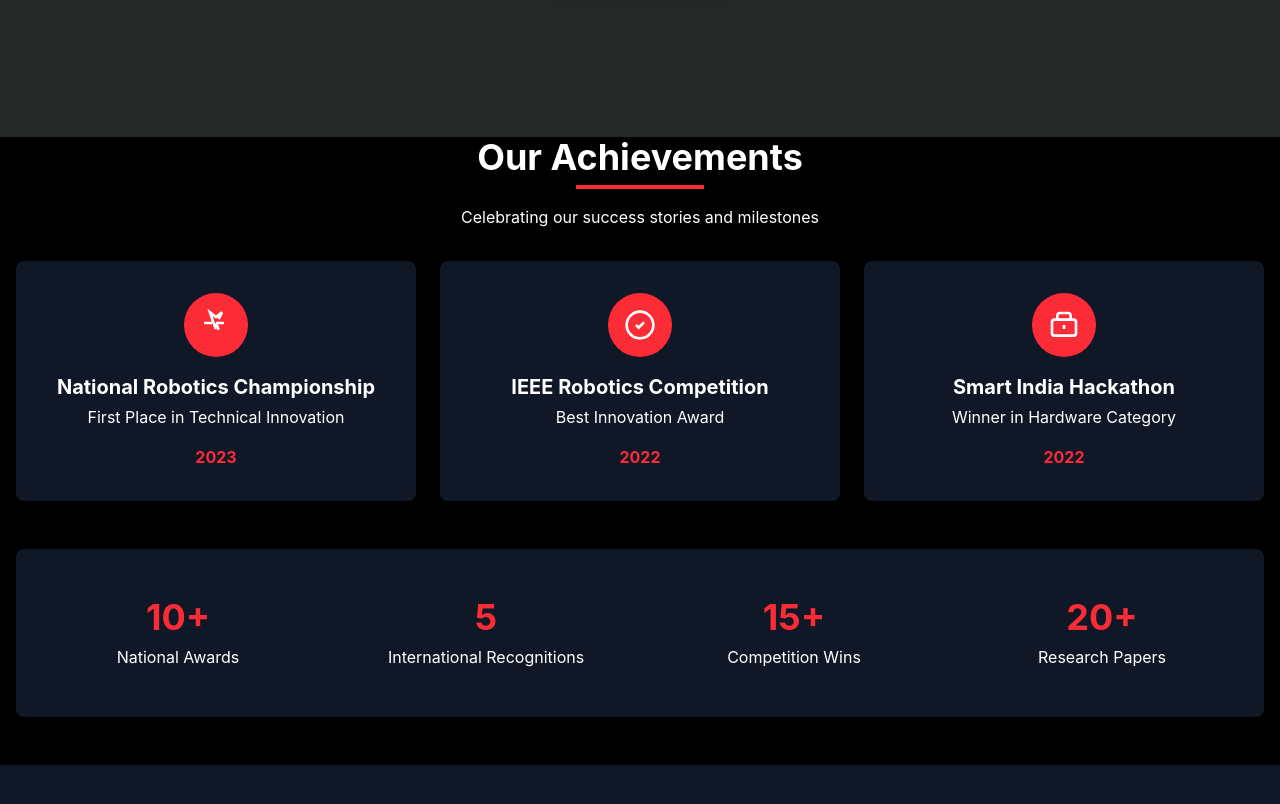
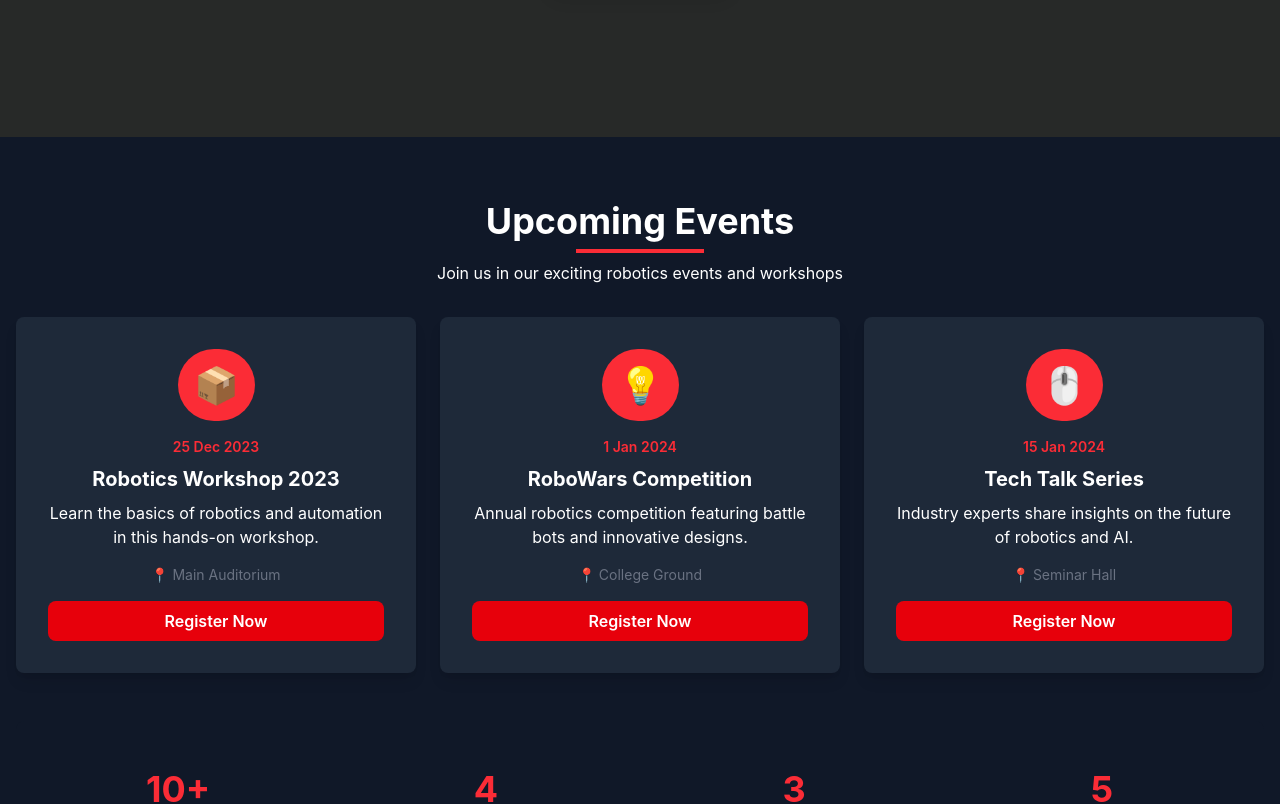
Before and after one commit to jishkhar/Corsit-O, a React (Vite) app in the folder client/: page / in a window 1280 px wide. Shown: the part 1740-2544 px from the top of the page. Built offline with nearby package versions, Linux system fonts and the light colour scheme.

Commit message:
add achievement in about

```diff
--- a/client/src/components/About/About.jsx
+++ b/client/src/components/About/About.jsx
@@ -21,6 +21,38 @@
         </div>
       </div>
 
+      <div className="py-24 relative">
+        <div className="container mx-auto px-6">
+          <div className="text-center mb-16">
+            <h2 className="text-5xl font-extrabold text-transparent bg-clip-text bg-gradient-to-r from-orange-500 to-red-500">
+              Our Achievements
+            </h2>
+            <div className="h-1 w-24 bg-red-500 mx-auto mt-4"></div>
+            <p className="text-lg text-gray-300 mt-4">
+              Celebrating our success stories and milestones
+            </p>
+          </div>
+
+          <div className="flex justify-center w-[80%] mx-auto mt-10 gap-16 flex-wrap">
+            {[
+              { title: "National Robotics Championship", award: "First Place in Technical Innovation", year: "2023" },
+              { title: "IEEE Robotics Competition", award: "Best Innovation Award", year: "2022" },
+              { title: "Smart India Hackathon", award: "Winner in Hardware Category", year: "2022" },
+            ].map((item, index) => (
+              <div
+                key={index}
+                className="group relative p-8 w-80 h-[300px] bg-white/10 backdrop-blur-lg border border-white/20 rounded-2xl shadow-lg text-center transition-all duration-300 hover:scale-105 hover:shadow-orange-500/40"
+              >
+
+                <p className="mt-11 text-2xl font-semibold text-orange-400">{item.title}</p>
+                <p className="text-lg text-gray-300 mt-3">{item.award}</p>
+                <p className="text-xl font-bold text-orange-500 mt-2">{item.year}</p>
+              </div>
+            ))}
+          </div>
+        </div>
+      </div>
+
       <div className="text-center text-5xl text-[#ed5a2d] font-semibold mt-40 mb-20">Mentors</div>
 
       <div className="flex justify-center w-[80%] mx-auto mt-10 gap-60 flex-wrap">
@@ -40,34 +72,6 @@
           </div>
         ))}
       </div>
-
-
-
-
-      <div className="text-center text-5xl text-[#ed5a2d] font-semibold mt-52 mb-20">Founders</div>
-
-      <div className="flex justify-center w-[80%] mx-auto mt-10 gap-16 flex-wrap">
-        {[
-          { img: one, name: "Kiran B K", role: "Product Owner at Bosch Global Software" },
-          { img: two, name: "Shivaswaroop P", role: "Procurement Specialist at ZF Group" },
-          { img: three, name: "Divyanshu Sahay", role: "Firmware Engineer at Intel Corporation" }
-        ].map((person, index) => (
-          <div
-            key={index}
-            className="group relative p-8 w-80 h-[450px] bg-white/10 backdrop-blur-lg border border-white/20 rounded-2xl shadow-lg text-center transition-all duration-300 hover:scale-105 hover:shadow-orange-500/40"
-          >
-            <div className="w-60 h-60 mx-auto mb-6 rounded-xl overflow-hidden border-4 border-orange-500 shadow-md">
-              <img className="w-full h-full object-cover" src={person.img} alt="Profile" />
-            </div>
-            <p className="mt-11 text-2xl font-semibold text-orange-400">{person.name}</p>
-            <p className="text-lg text-gray-300 mt-3">{person.role}</p>
-          </div>
-        ))}
-      </div>
-
-
-
-
     </div>
   );
 };
--- a/client/src/components/Home/Home.jsx
+++ b/client/src/components/Home/Home.jsx
@@ -61,85 +61,6 @@
 
 
 
-
-
-        <div className="bg-black text-white ">
-          <div className="container mx-auto px-4">
-            <div className="text-center mb-8">
-              <h2 className="text-4xl font-bold mb-2">Our Achievements</h2>
-              <div className="h-1 w-32 bg-red-500 mx-auto mb-4"></div>
-              <p className=" ">Celebrating our success stories and milestones</p>
-            </div>
-
-            <div className="grid grid-cols-1 md:grid-cols-3 gap-6 mb-12">
-              <div className="bg-gray-900 rounded-lg p-8 text-center">
-                <div className="flex justify-center mb-4">
-                  <div className="bg-red-500 p-4 rounded-full">
-                    <svg className="w-8 h-8 text-white" viewBox="0 0 24 24" fill="none" stroke="currentColor" strokeWidth="2">
-                      <path d="M12 15l-2-5m0 0l-2.5-7.5L12 6l4.5-3.5L14 7.5m-2 3l2 5m-2-5h6m-9 0H3" />
-                    </svg>
-                  </div>
-                </div>
-                <h3 className="text-xl font-bold mb-1">National Robotics Championship</h3>
-                <p className="  mb-4">First Place in Technical Innovation</p>
-                <p className="text-red-500 font-bold">2023</p>
-              </div>
-
-              <div className="bg-gray-900 rounded-lg p-8 text-center">
-                <div className="flex justify-center mb-4">
-                  <div className="bg-red-500 p-4 rounded-full">
-                    <svg className="w-8 h-8 text-white" viewBox="0 0 24 24" fill="none" stroke="currentColor" strokeWidth="2">
-                      <circle cx="12" cy="12" r="10" />
-                      <path d="M9 12l2 2 4-4" />
-                    </svg>
-                  </div>
-                </div>
-                <h3 className="text-xl font-bold mb-1">IEEE Robotics Competition</h3>
-                <p className="  mb-4">Best Innovation Award</p>
-                <p className="text-red-500 font-bold">2022</p>
-              </div>
-
-              <div className="bg-gray-900 rounded-lg p-8 text-center">
-                <div className="flex justify-center mb-4">
-                  <div className="bg-red-500 p-4 rounded-full">
-                    <svg className="w-8 h-8 text-white" viewBox="0 0 24 24" fill="none" stroke="currentColor" strokeWidth="2">
-                      <rect x="3" y="8" width="18" height="12" rx="2" />
-                      <path d="M7 8V5a2 2 0 012-2h6a2 2 0 012 2v3" />
-                      <path d="M12 12v3" />
-                    </svg>
-                  </div>
-                </div>
-                <h3 className="text-xl font-bold mb-1">Smart India Hackathon</h3>
-                <p className="  mb-4">Winner in Hardware Category</p>
-                <p className="text-red-500 font-bold">2022</p>
-              </div>
-            </div>
-
-            <div className="bg-gray-900 rounded-lg py-12 px-6 mb-12">
-              <div className="grid grid-cols-2 md:grid-cols-4 gap-8 text-center">
-                <div>
-                  <p className="text-4xl font-bold text-red-500 mb-2">10+</p>
-                  <p className=" ">National Awards</p>
-                </div>
-
-                <div>
-                  <p className="text-4xl font-bold text-red-500 mb-2">5</p>
-                  <p className=" ">International Recognitions</p>
-                </div>
-
-                <div>
-                  <p className="text-4xl font-bold text-red-500 mb-2">15+</p>
-                  <p className=" ">Competition Wins</p>
-                </div>
-
-                <div>
-                  <p className="text-4xl font-bold text-red-500 mb-2">20+</p>
-                  <p className=" ">Research Papers</p>
-                </div>
-              </div>
-            </div>
-          </div>
-        </div>
 
         <div className="bg-gray-900 text-white py-16">
           <div className="container mx-auto px-4">
```
